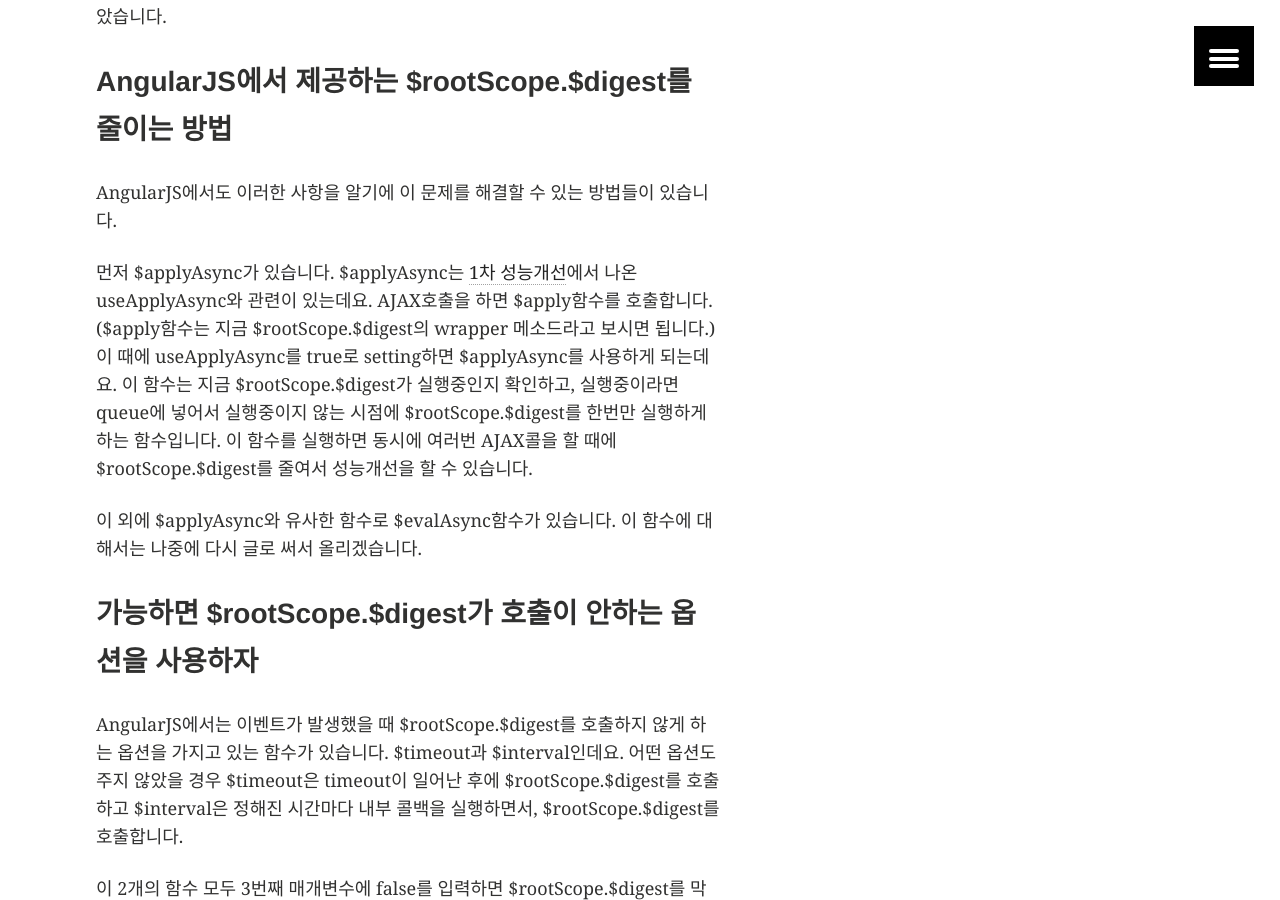
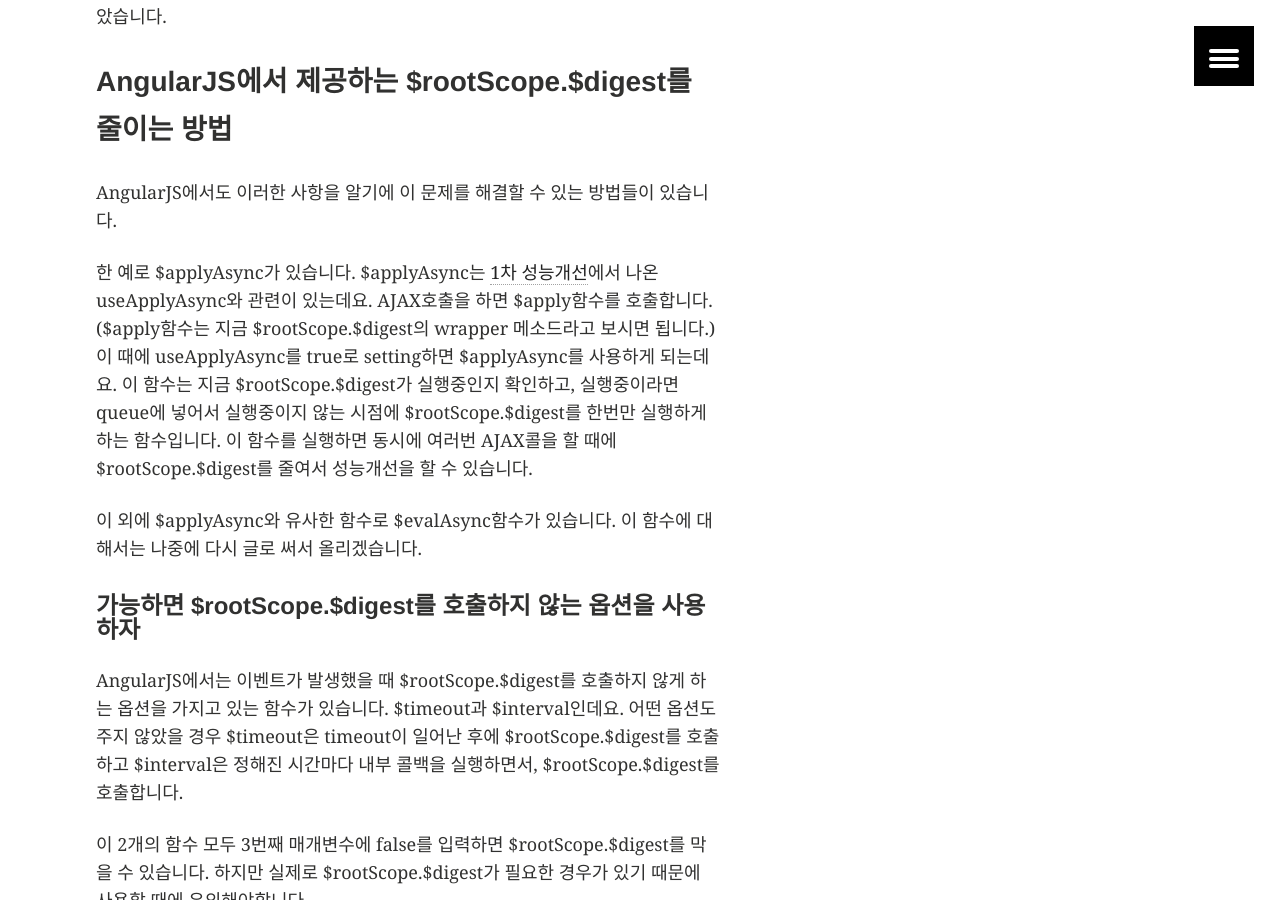
Before and after one commit to kbs0327/blog, a Jekyll site: the page built from _posts/2016-06-20-angularjs-improve-performance3.markdown, in a window 1280 px wide and 900 px high, scrolled down 3330 px. Built offline with Jekyll 4.4.1, drawn with Linux system fonts in a browser that asks for light colours; some of the changed text lies outside the part shown.

Commit message:
내용 수정

```diff
--- a/_posts/2016-06-20-angularjs-improve-performance3.markdown
+++ b/_posts/2016-06-20-angularjs-improve-performance3.markdown
@@ -55,11 +55,11 @@
 
  AngularJS에서도 이러한 사항을 알기에 이 문제를 해결할 수 있는 방법들이 있습니다.
 
- 먼저 $applyAsync가 있습니다. $applyAsync는 [1차 성능개선](http://kbs0327.github.io/blog/technology/angularjs-improve-performance/)에서 나온 useApplyAsync와 관련이 있는데요. AJAX호출을 하면 $apply함수를 호출합니다.($apply함수는 지금 $rootScope.$digest의 wrapper 메소드라고 보시면 됩니다.) 이 때에 useApplyAsync를 true로 setting하면 $applyAsync를 사용하게 되는데요. 이 함수는 지금 $rootScope.$digest가 실행중인지 확인하고, 실행중이라면 queue에 넣어서 실행중이지 않는 시점에 $rootScope.$digest를 한번만 실행하게 하는 함수입니다. 이 함수를 실행하면 동시에 여러번 AJAX콜을 할 때에 $rootScope.$digest를 줄여서 성능개선을 할 수 있습니다.
+ 한 예로 $applyAsync가 있습니다. $applyAsync는 [1차 성능개선](http://kbs0327.github.io/blog/technology/angularjs-improve-performance/)에서 나온 useApplyAsync와 관련이 있는데요. AJAX호출을 하면 $apply함수를 호출합니다.($apply함수는 지금 $rootScope.$digest의 wrapper 메소드라고 보시면 됩니다.) 이 때에 useApplyAsync를 true로 setting하면 $applyAsync를 사용하게 되는데요. 이 함수는 지금 $rootScope.$digest가 실행중인지 확인하고, 실행중이라면 queue에 넣어서 실행중이지 않는 시점에 $rootScope.$digest를 한번만 실행하게 하는 함수입니다. 이 함수를 실행하면 동시에 여러번 AJAX콜을 할 때에 $rootScope.$digest를 줄여서 성능개선을 할 수 있습니다.
 
  이 외에 $applyAsync와 유사한 함수로 $evalAsync함수가 있습니다. 이 함수에 대해서는 나중에 다시 글로 써서 올리겠습니다.
 
-### 가능하면 $rootScope.$digest가 호출이 안하는 옵션을 사용하자
+#### 가능하면 $rootScope.$digest를 호출하지 않는 옵션을 사용하자
 
  AngularJS에서는 이벤트가 발생했을 때 $rootScope.$digest를 호출하지 않게 하는 옵션을 가지고 있는 함수가 있습니다. $timeout과 $interval인데요. 어떤 옵션도 주지 않았을 경우 $timeout은 timeout이 일어난 후에 $rootScope.$digest를 호출하고 $interval은 정해진 시간마다 내부 콜백을 실행하면서, $rootScope.$digest를 호출합니다.
 
```
Also changed, not shown: other parts of _posts/2016-06-20-angularjs-improve-performance3.markdown (+1 -1 lines).
